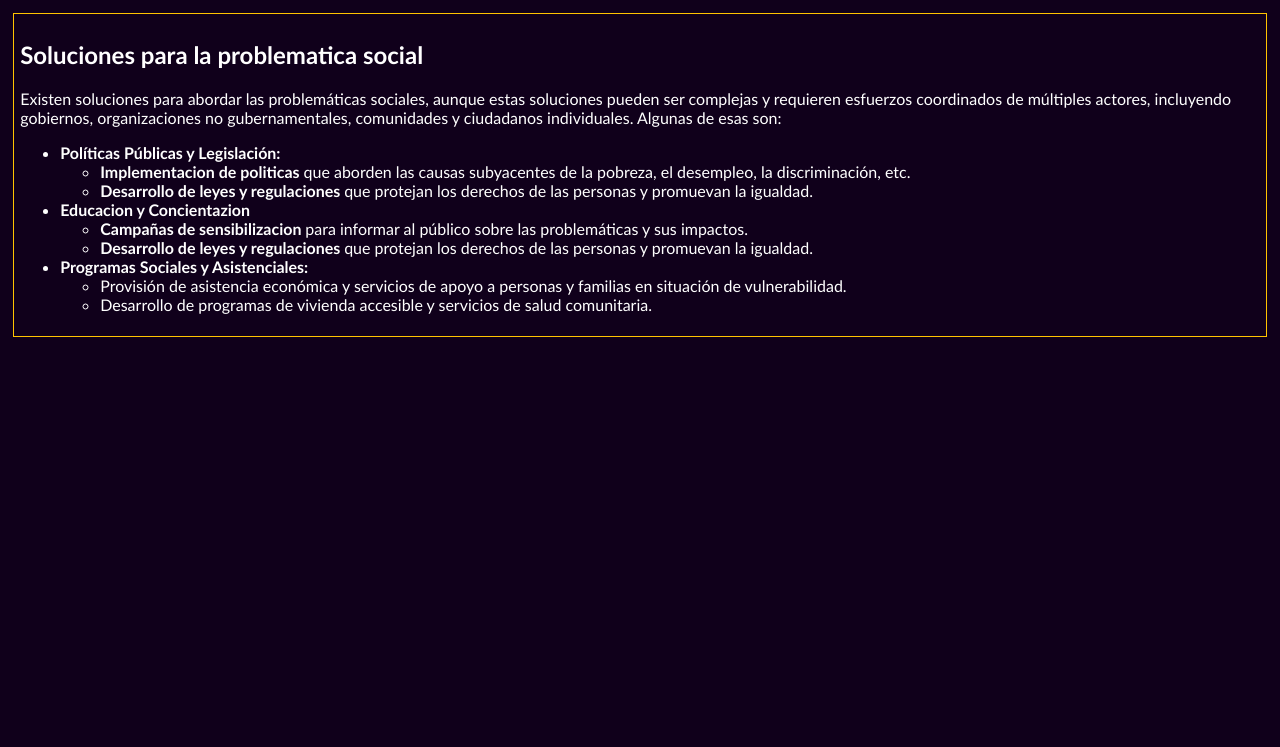
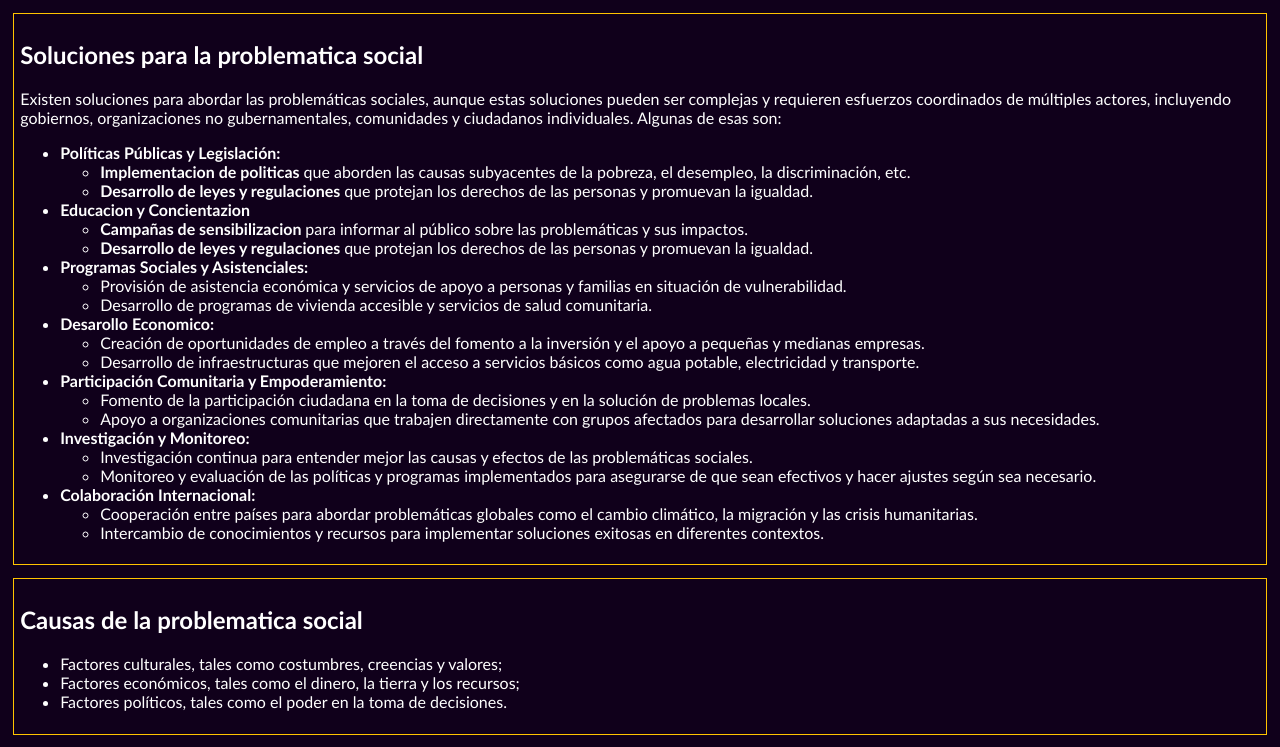
Before and after one commit to ProblematicaSocial/ProblematicaSocial.github.io, a plain HTML site: page index.html in a window 1280 px wide. Shown: the part 573-1320 px from the top of the page. Before the commit the page ends 923 px from the top, so only its background shows below. Drawn offline with Linux system fonts and the light colour scheme.

Commit message:
finished shit

```diff
--- a/index.html
+++ b/index.html
@@ -165,6 +165,77 @@
               </li>
             </ul>
           </li>
+          <li>
+            <label class="title">Desarollo Economico: </label>
+            <ul>
+              <li>
+                Creación de oportunidades de empleo a través del fomento a la
+                inversión y el apoyo a pequeñas y medianas empresas.
+              </li>
+              <li>
+                Desarrollo de infraestructuras que mejoren el acceso a servicios
+                básicos como agua potable, electricidad y transporte.
+              </li>
+            </ul>
+          </li>
+          <li>
+            <label class="title"
+              >Participación Comunitaria y Empoderamiento:
+            </label>
+            <ul>
+              <li>
+                Fomento de la participación ciudadana en la toma de decisiones y
+                en la solución de problemas locales.
+              </li>
+              <li>
+                Apoyo a organizaciones comunitarias que trabajen directamente
+                con grupos afectados para desarrollar soluciones adaptadas a sus
+                necesidades.
+              </li>
+            </ul>
+          </li>
+          <li>
+            <label class="title">Investigación y Monitoreo: </label>
+            <ul>
+              <li>
+                Investigación continua para entender mejor las causas y efectos
+                de las problemáticas sociales.
+              </li>
+              <li>
+                Monitoreo y evaluación de las políticas y programas
+                implementados para asegurarse de que sean efectivos y hacer
+                ajustes según sea necesario.
+              </li>
+            </ul>
+          </li>
+          <li>
+            <label class="title">Colaboración Internacional: </label>
+            <ul>
+              <li>
+                Cooperación entre países para abordar problemáticas globales
+                como el cambio climático, la migración y las crisis
+                humanitarias.
+              </li>
+              <li>
+                Intercambio de conocimientos y recursos para implementar
+                soluciones exitosas en diferentes contextos.
+              </li>
+            </ul>
+          </li>
+        </ul>
+      </section>
+      <section class="highlightBorder">
+        <h2>Causas de la problematica social</h2>
+        <ul>
+          <li>
+            Factores culturales, tales como costumbres, creencias y valores;
+          </li>
+          <li>
+            Factores económicos, tales como el dinero, la tierra y los recursos;
+          </li>
+          <li>
+            Factores políticos, tales como el poder en la toma de decisiones.
+          </li>
         </ul>
       </section>
     </main>
```
